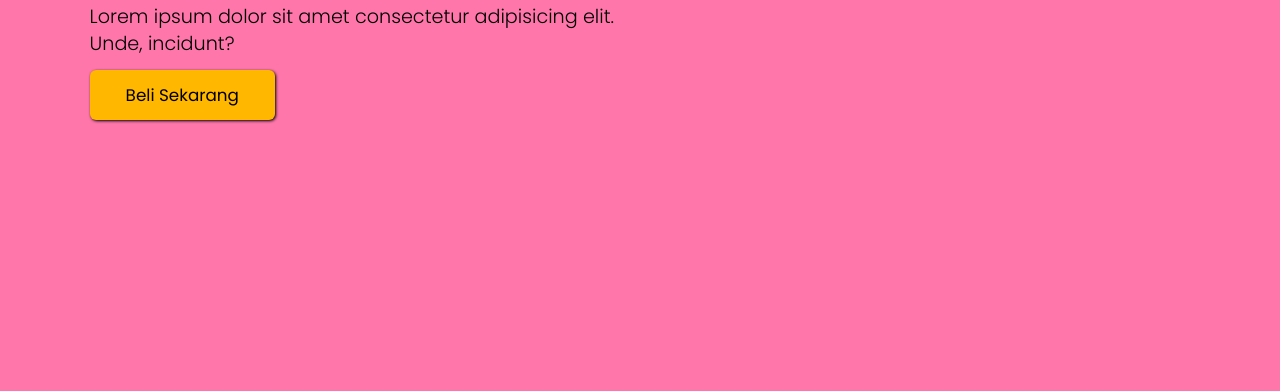
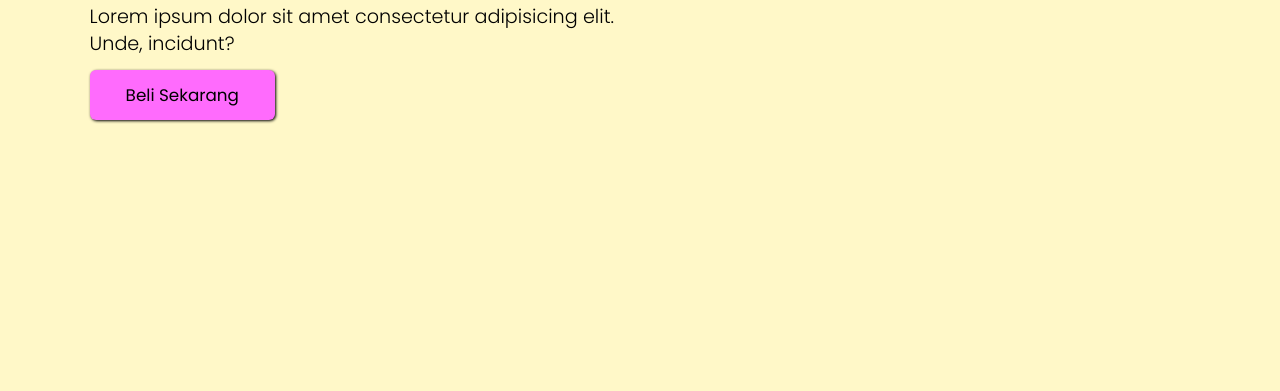
Before and after one commit to brinaryanino/camil-candy-food, a plain HTML site: page index.html in a window 1280 px wide. Shown: the part 409-800 px from the top of the page. Drawn offline with nearby package versions, Linux system fonts and the light colour scheme.

Commit message:
mengubah accent warna website

```diff
--- a/css/style.css
+++ b/css/style.css
@@ -1,6 +1,6 @@
 :root {
-    --primary: #FFB700;
-    --bg-color: #FF76AA;
+    --primary: #ff6bfd;
+    --bg-color: #fff8c8;
     --text-color: #010101;
 }
 
@@ -118,6 +118,10 @@ body {
     background-color: var(--primary);
     border-radius: 0.5rem;
     box-shadow: 1px 1px 3px black;
+}
+
+.hero .content .cta:hover {
+    background-color: #e171df;
 }
 
 .about,
```
